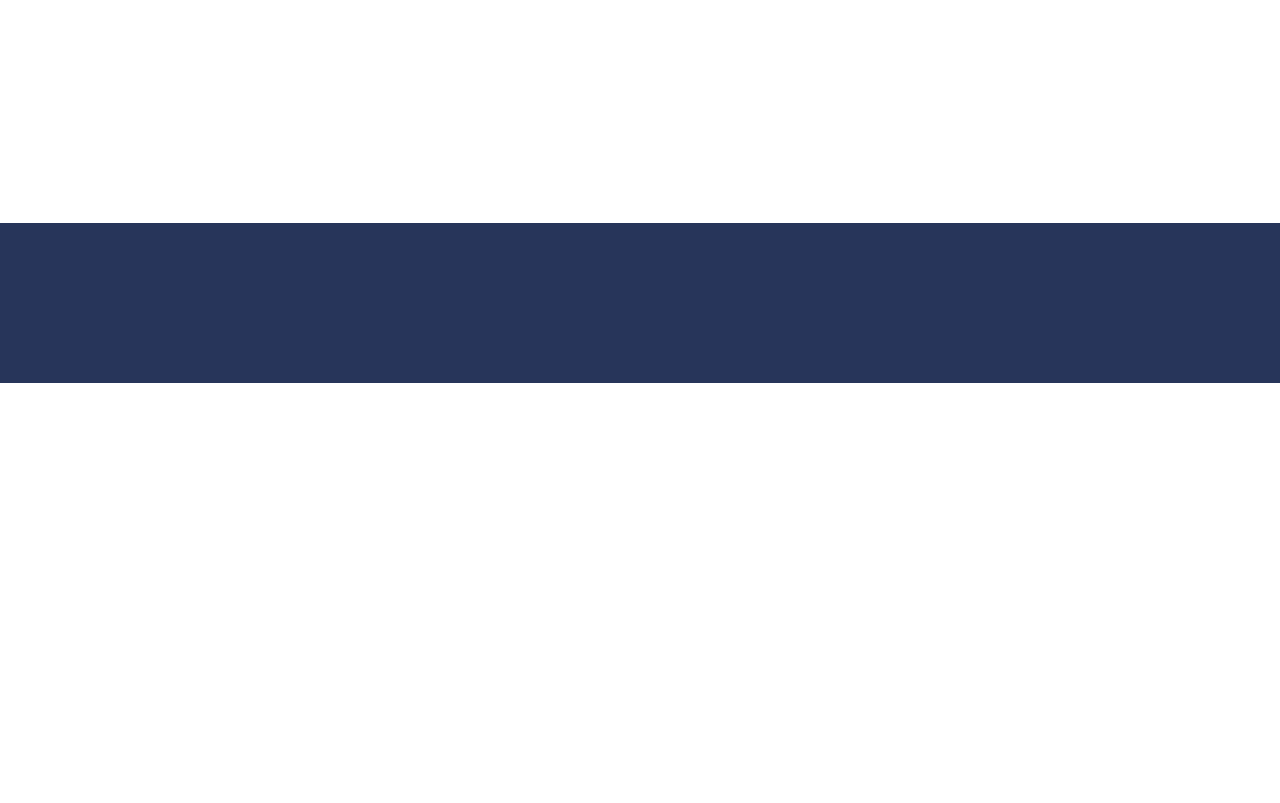
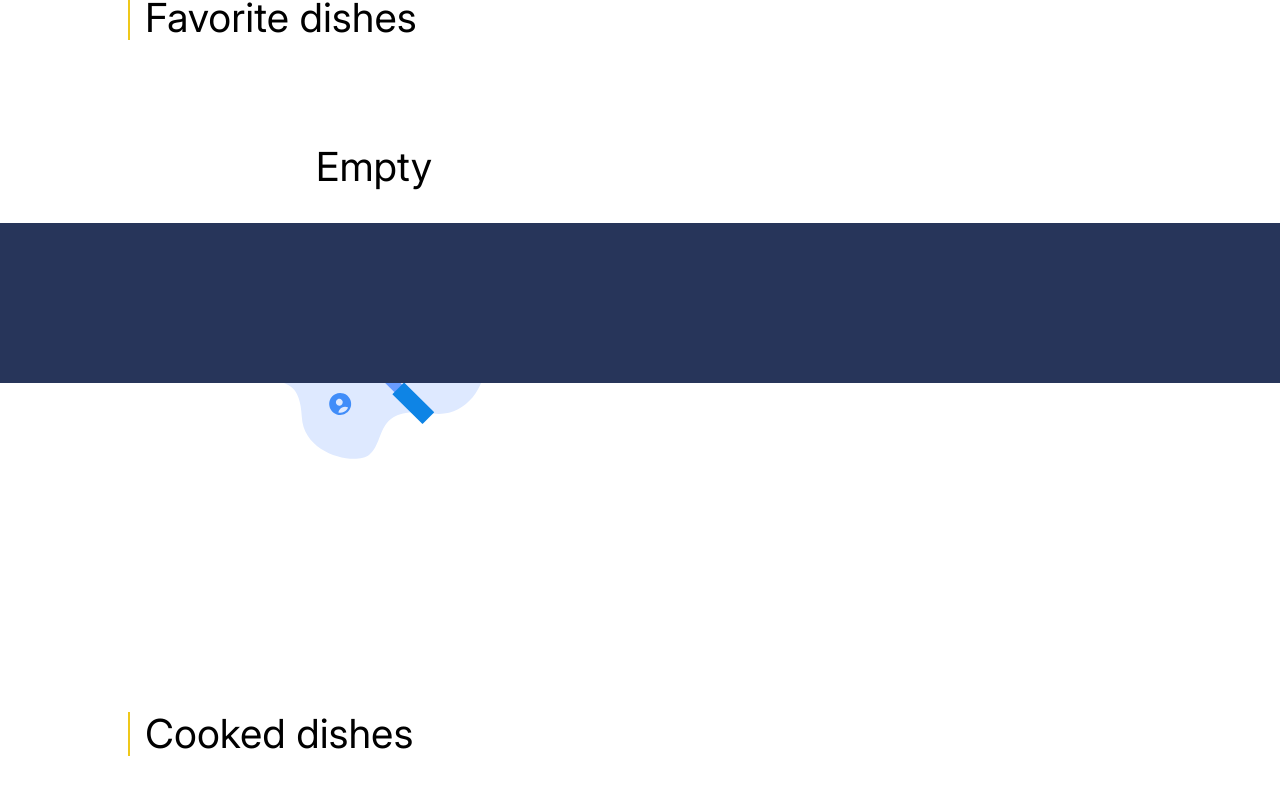
Before and after one commit to Daer0n/recipe-explorer, a React (Create React App) app: page /favorites in a window 1280 px wide. Shown: the part 417-1220 px from the top of the page. Before the commit the page ends 800 px from the top, so only its background shows below. Built offline with nearby package versions, Linux system fonts and the light colour scheme.

Commit message:
feat: add favorite dishes page

```diff
--- /dev/null
+++ b/src/components/FavoriteRecipes/FavoriteRecipes.tsx
@@ -0,0 +1,56 @@
+import React, { useEffect, useState } from 'react';
+import { SectionHeader } from '@components/SectionHeader/SectionHeader';
+import { RecipeData } from '@api';
+import { Recipe } from '@components/Recipe';
+import { ReactComponent as Empty } from '@assets/images/Empty.svg';
+
+import { Container, Wrapper, Content, EmptyContainer } from './styled';
+
+export const FavoriteRecipes = () => {
+    const [favoritesRecipes, setFavoritesRecipes] = useState([]);
+    const [cookedRecipes, setCookedRecipes] = useState([]);
+
+    useEffect(() => {
+        const favorites = JSON.parse(localStorage.getItem('favorites') || '[]');
+        const cooked = JSON.parse(localStorage.getItem('cooked') || '[]');
+
+        setFavoritesRecipes(favorites);
+        setCookedRecipes(cooked);
+    }, []);
+
+    return (
+        <Container>
+            <Wrapper>
+                <SectionHeader title="Favorite dishes" />
+                <Content>
+                    {favoritesRecipes.length > 0 ? (
+                        favoritesRecipes.map((recipe: RecipeData) => (
+                            <Recipe recipe={recipe} key={recipe.id} />
+                        ))
+                    ) : (
+                        <EmptyContainer>
+                            Empty
+                            <Empty />
+                        </EmptyContainer>
+                    )}
+                </Content>
+            </Wrapper>
+
+            <Wrapper>
+                <SectionHeader title="Cooked dishes" />
+                <Content>
+                    {cookedRecipes.length > 0 ? (
+                        cookedRecipes.map((recipe: RecipeData) => (
+                            <Recipe recipe={recipe} key={recipe.id} />
+                        ))
+                    ) : (
+                        <EmptyContainer>
+                            Empty
+                            <Empty />
+                        </EmptyContainer>
+                    )}
+                </Content>
+            </Wrapper>
+        </Container>
+    );
+};
--- /dev/null
+++ b/src/components/FavoriteRecipes/index.ts
@@ -0,0 +1 @@
+export { FavoriteRecipes } from './FavoriteRecipes';
--- /dev/null
+++ b/src/components/FavoriteRecipes/styled.ts
@@ -0,0 +1,37 @@
+import styled from 'styled-components';
+import { COLORS } from '@constants';
+
+export const Container = styled.div`
+    width: 100%;
+    display: flex;
+    flex-direction: column;
+    justify-content: center;
+    align-items: center;
+`;
+
+export const Wrapper = styled.div`
+    width: 80%;
+`;
+
+export const Content = styled.div`
+    width: 100%;
+    display: grid;
+    grid-template-columns: repeat(auto-fill, minmax(330px, 1fr));
+    gap: 40px;
+    margin-top: 100px;
+`;
+
+export const EmptyContainer = styled.div`
+    width: 100%;
+    display: flex;
+    justify-content: center;
+    align-items: center;
+    flex-direction: column;
+    font-family: Inter;
+    font-size: 40px;
+    font-style: normal;
+    font-weight: 400;
+    line-height: normal;
+    color: ${COLORS.black};
+    gap: 40px;
+`;
--- a/src/pages/Favorite/Favorite.tsx
+++ b/src/pages/Favorite/Favorite.tsx
@@ -1,12 +1,20 @@
 import React from 'react';
 import { Footer } from '@components/Footer';
 import { Header } from '@components/Header';
+import { FavoriteRecipes } from '@components/FavoriteRecipes';
+
+import { Container, Content } from './styled';
 
 export const Favorite = () => {
     return (
-        <div>
+        <Container>
             <Header />
+
+            <Content>
+                <FavoriteRecipes />
+            </Content>
+
             <Footer />
-        </div>
+        </Container>
     );
 };
--- /dev/null
+++ b/src/pages/Favorite/styled.ts
@@ -0,0 +1,13 @@
+import styled from 'styled-components';
+
+export const Container = styled.div`
+    display: flex;
+    flex-direction: column;
+    min-height: 100vh;
+    width: 100%;
+`;
+
+export const Content = styled.div`
+    flex: 1;
+    overflow-y: auto;
+`;
```
